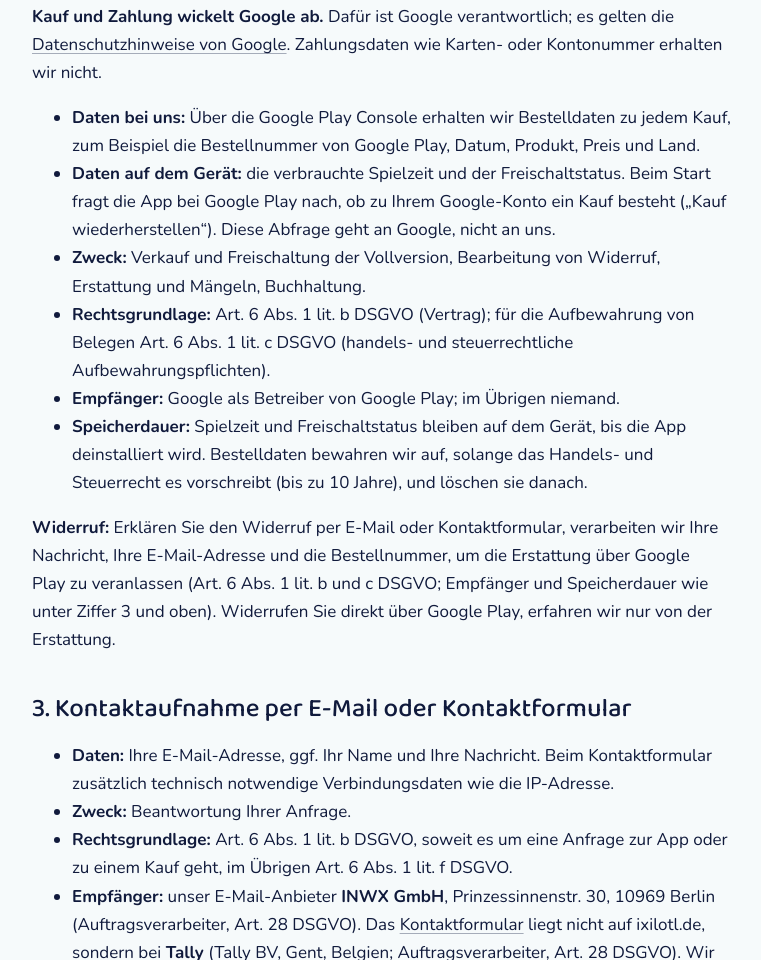
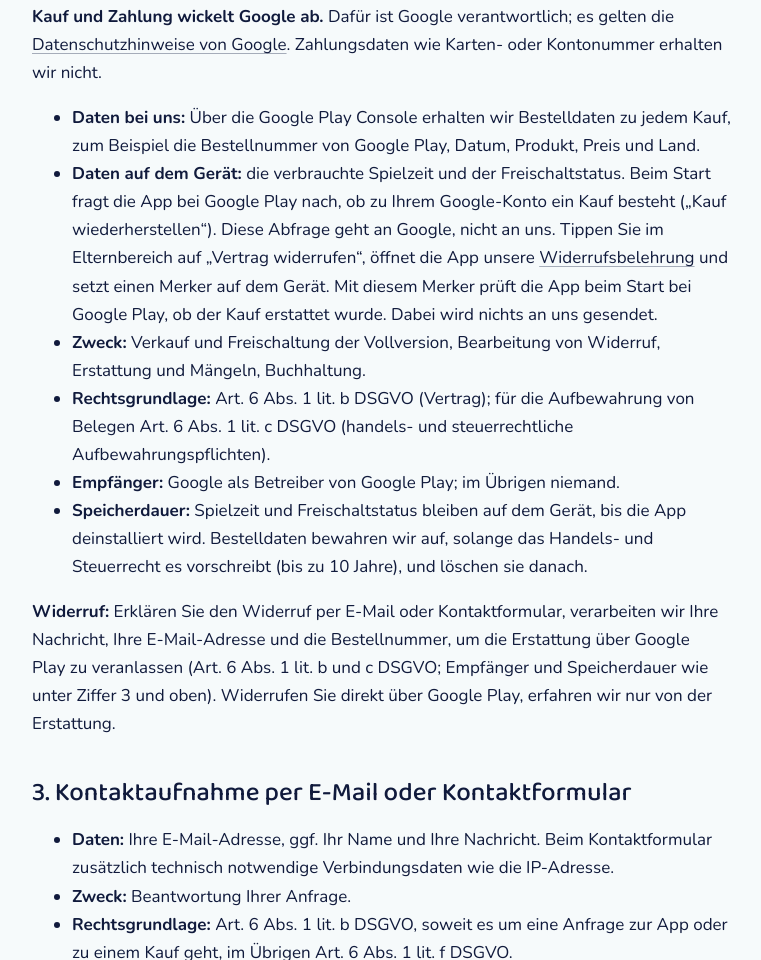
Before and after one commit to DeBurner/ixilotl-website, a plain HTML site: page datenschutz/index.html in a window 1280 px wide. Shown: the part 1671-2631 px from the top of the page, without its empty margins (252-1013 px from the left). Drawn offline with Linux system fonts and the light colour scheme.

Commit message:
Datenschutz: Merker beim Antippen von "Vertrag widerrufen" in der App beschrieben (DE/EN)
Co-Authored-By: Claude Opus 5.5 <noreply@anthropic.com>

```diff
--- a/datenschutz/index.html
+++ b/datenschutz/index.html
@@ -76,7 +76,10 @@ Zahlungsdaten wie Karten- oder Kontonummer erhalten wir nicht.</p>
     zum Beispiel die Bestellnummer von Google Play, Datum, Produkt, Preis und Land.</li>
   <li><strong>Daten auf dem Gerät:</strong> die verbrauchte Spielzeit und der Freischaltstatus. Beim Start
     fragt die App bei Google Play nach, ob zu Ihrem Google-Konto ein Kauf besteht („Kauf wiederherstellen“).
-    Diese Abfrage geht an Google, nicht an uns.</li>
+    Diese Abfrage geht an Google, nicht an uns. Tippen Sie im Elternbereich auf „Vertrag widerrufen“, öffnet
+    die App unsere <a href="../widerruf/">Widerrufsbelehrung</a> und setzt einen Merker auf dem Gerät. Mit diesem
+    Merker prüft die App beim Start bei Google Play, ob der Kauf erstattet wurde. Dabei wird nichts an uns
+    gesendet.</li>
   <li><strong>Zweck:</strong> Verkauf und Freischaltung der Vollversion, Bearbeitung von Widerruf, Erstattung
     und Mängeln, Buchhaltung.</li>
   <li><strong>Rechtsgrundlage:</strong> Art. 6 Abs. 1 lit. b DSGVO (Vertrag); für die Aufbewahrung von
```
Also changed, not shown: en/datenschutz/index.html (+3 -1 lines).
